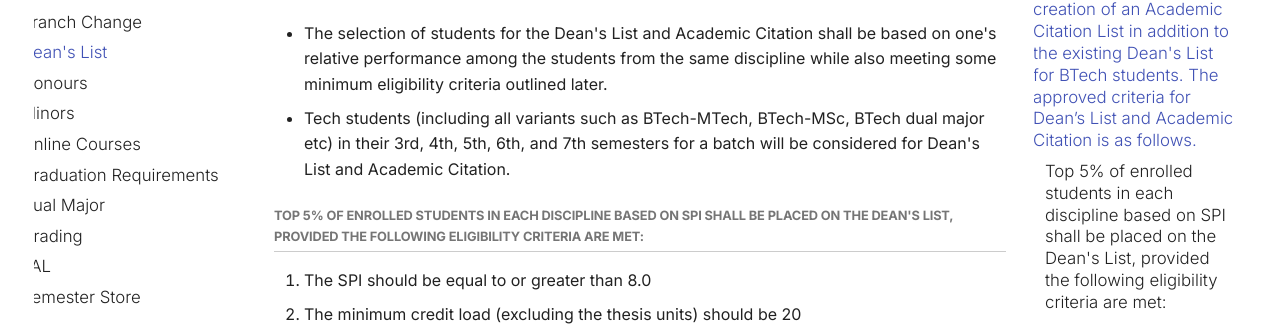
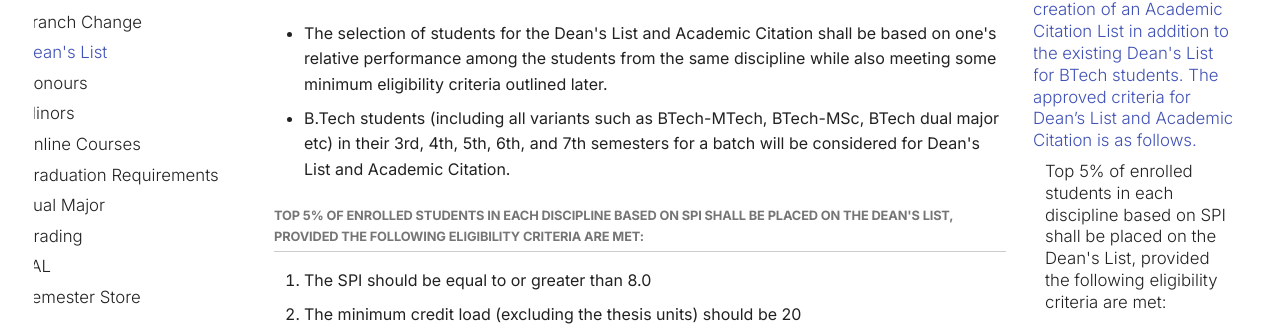
Before and after one commit to OpenSource-IITGn/metaiitgn, an MkDocs documentation site: the page built from docs/academics_dean's_list.md, in a window 1280 px wide and 900 px high, scrolled down 345 px. Shown: the part 152-478 px from the top of the window. Built offline with MkDocs 1.6.1 and Material for MkDocs 9.7.7, drawn with Linux system fonts in a browser that asks for light colours; nearby versions of some CDN libraries; comment, search, counter and statistics services are not loaded.

```diff
--- a/docs/academics_dean's_list.md
+++ b/docs/academics_dean's_list.md
@@ -8,7 +8,7 @@ The Dean's List recognizes those students who achieve a certain level of academi
 
 * The selection of students for the Dean's List and Academic Citation shall be based on one's relative performance among the students from the same discipline while also meeting some minimum eligibility criteria outlined later.
 
-* Tech students (including all variants such as BTech-MTech, BTech-MSc, BTech dual major etc) in their 3rd, 4th, 5th, 6th, and 7th semesters for a batch will be considered for Dean's List and Academic Citation.
+* B.Tech students (including all variants such as BTech-MTech, BTech-MSc, BTech dual major etc) in their 3rd, 4th, 5th, 6th, and 7th semesters for a batch will be considered for Dean's List and Academic Citation.
 
 ##### Top 5% of enrolled students in each discipline based on SPI shall be placed on the Dean's List, provided the following eligibility criteria are met:
 
```
